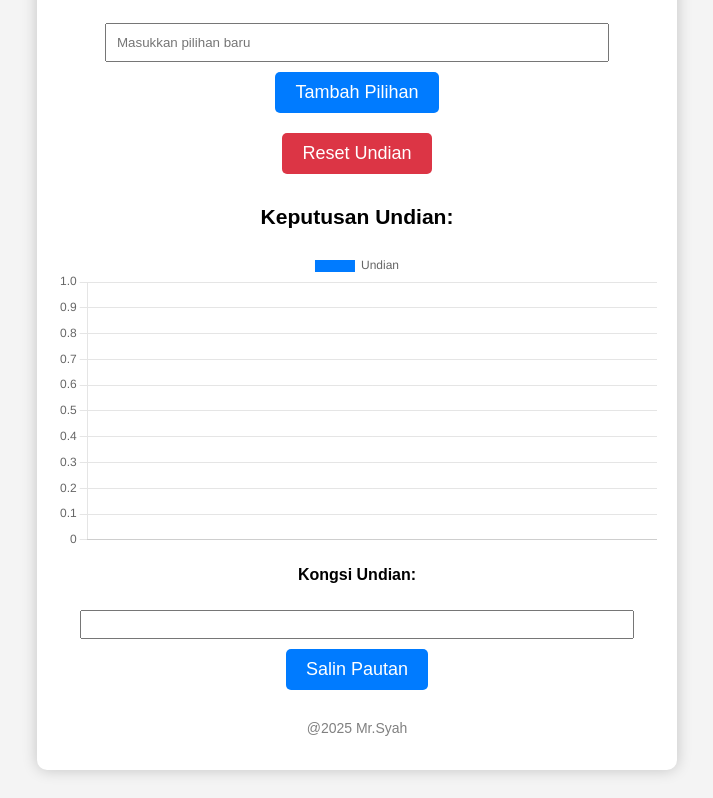
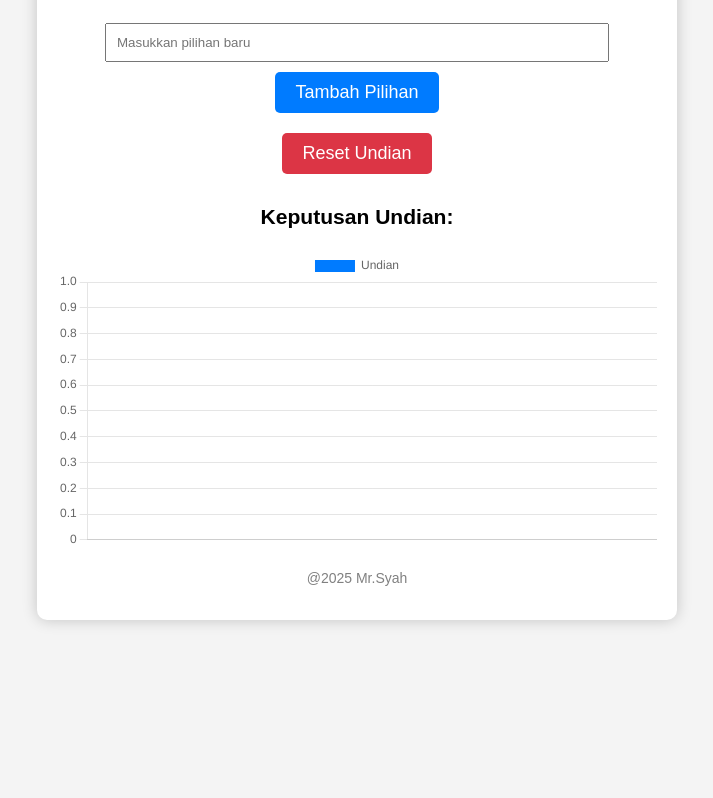
Before and after one commit to mrzcx8/Live-Poll, a plain HTML site: page index.html in a window 1280 px wide. Both pictures are taken after a click on the button "Reset Undian". Shown: the part 137-935 px from the top of the page, without its empty margins (283-996 px from the left). After the commit the page ends 800 px from the top, so only its background shows below. Drawn offline with nearby package versions, Linux system fonts and the light colour scheme; no server answers.

Commit message:
Update index.html

```diff
--- a/index.html
+++ b/index.html
@@ -32,39 +32,30 @@
         <div class="chart-container">
             <canvas id="voteChart"></canvas>
         </div>
-
-        <p><strong>Kongsi Undian:</strong></p>
-        <input type="text" id="pollLink" readonly style="width: 90%; padding: 5px;">
-        <button onclick="copyLink()">Salin Pautan</button>
-
         <p style="margin-top: 20px; font-size: 14px; color: gray;">@2025 Mr.Syah</p>
     </div>
 
     <script>
         let votes = {};
         const ctx = document.getElementById('voteChart').getContext('2d');
+
         const voteChart = new Chart(ctx, {
             type: 'bar',
-            data: { labels: [], datasets: [{ label: 'Undian', data: [], backgroundColor: ['#007BFF', '#FF5733', '#28A745', '#FFC107', '#6C757D'] }] },
-            options: { responsive: true, scales: { y: { beginAtZero: true } } }
+            data: {
+                labels: [],
+                datasets: [{
+                    label: 'Undian',
+                    data: [],
+                    backgroundColor: ['#007BFF', '#FF5733', '#28A745', '#FFC107', '#6C757D']
+                }]
+            },
+            options: {
+                responsive: true,
+                scales: {
+                    y: { beginAtZero: true }
+                }
+            }
         });
-
-        async function fetchVotes() {
-            const response = await fetch('https://script.google.com/macros/s/AKfycbyyfrkyFLFjeV1wemjxulVthWt8fKfiimwgbXNp3SJ1tVyNHnX-WTm138B6Gq_bqq-H/exec');
-            const data = await response.json();
-            votes = data;
-            updateResults();
-        }
-
-        async function vote(option) {
-            votes[option] = (votes[option] || 0) + 1;
-            await fetch('https://script.google.com/macros/s/AKfycbyyfrkyFLFjeV1wemjxulVthWt8fKfiimwgbXNp3SJ1tVyNHnX-WTm138B6Gq_bqq-H/exec', {
-                method: 'POST',
-                headers: { 'Content-Type': 'application/json' },
-                body: JSON.stringify(votes)
-            });
-            updateResults();
-        }
 
         function addOption() {
             let newOption = document.getElementById('newOption').value;
@@ -76,16 +67,14 @@
             document.getElementById('newOption').value = "";
         }
 
+        function vote(option) {
+            votes[option]++;
+            updateResults();
+        }
+
         function resetVotes() {
-            votes = {};
-            document.getElementById('buttons').innerHTML = "";
-            document.getElementById('results').innerHTML = "";
-            document.getElementById('pollLink').value = "";
-            fetch('https://script.google.com/macros/s/AKfycbyyfrkyFLFjeV1wemjxulVthWt8fKfiimwgbXNp3SJ1tVyNHnX-WTm138B6Gq_bqq-H/exec', {
-                method: 'POST',
-                headers: { 'Content-Type': 'application/json' },
-                body: JSON.stringify(votes)
-            });
+            votes = {}; // Kosongkan pilihan
+            document.getElementById('buttons').innerHTML = ""; // Kosongkan butang pilihan
             updateResults();
         }
 
@@ -98,19 +87,11 @@
                 data.push(votes[key]);
             }
             document.getElementById("results").innerHTML = resultsHtml;
+
             voteChart.data.labels = labels;
             voteChart.data.datasets[0].data = data;
             voteChart.update();
         }
-
-        function copyLink() {
-            let pollLink = document.getElementById('pollLink');
-            pollLink.select();
-            document.execCommand("copy");
-            alert("Pautan disalin!");
-        }
-
-        window.onload = fetchVotes;
     </script>
 </body>
 </html>
```
